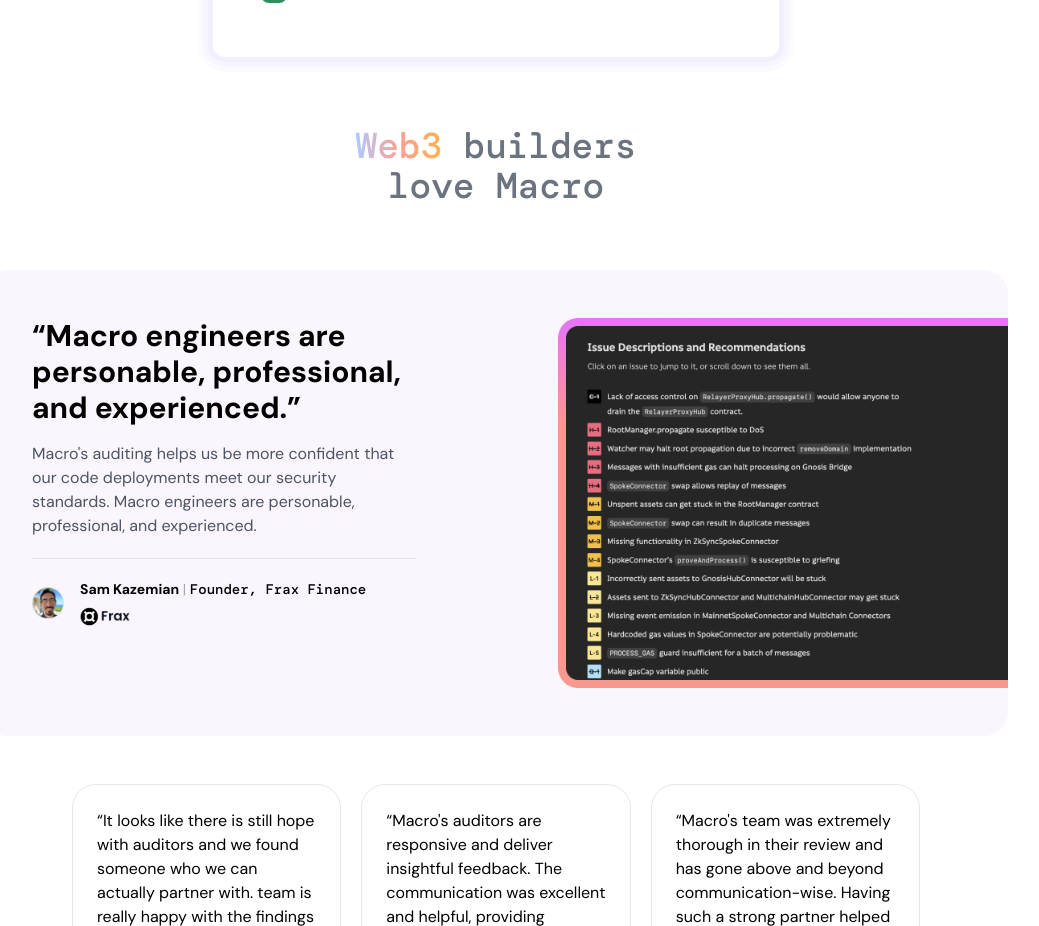
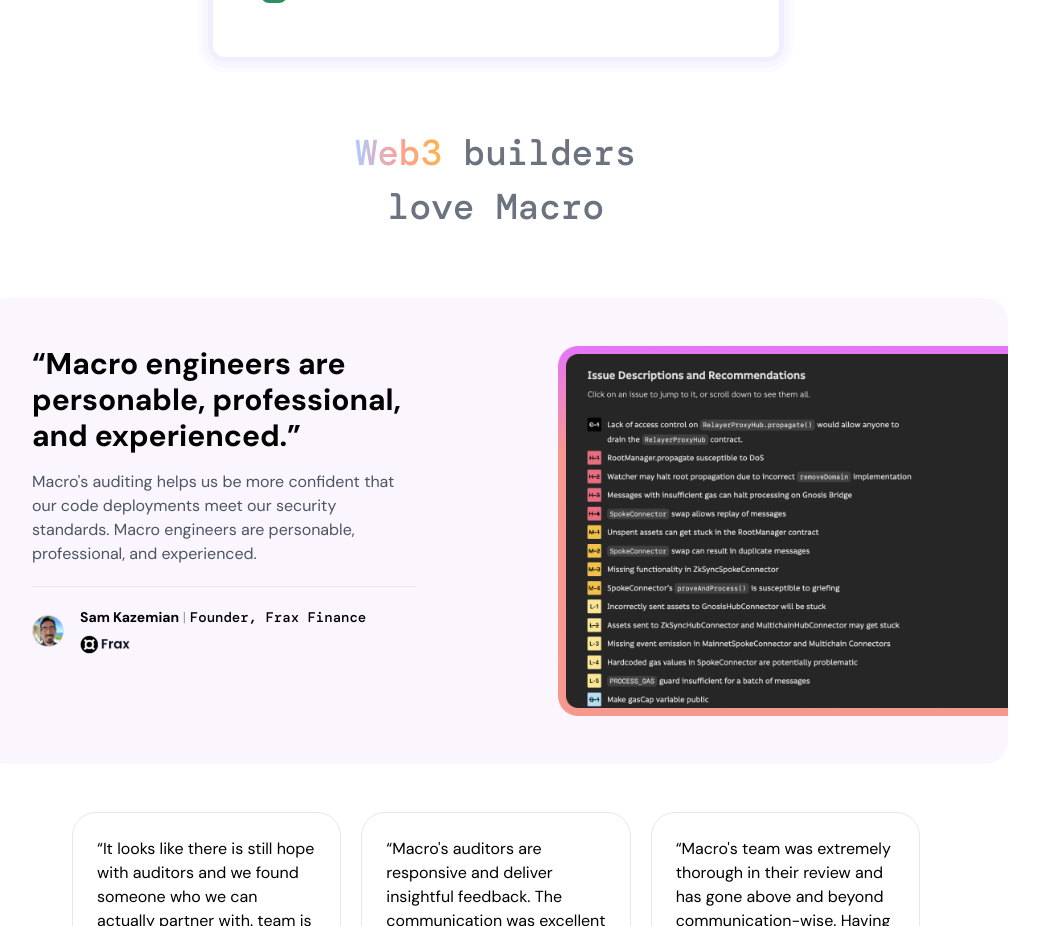
Before and after one commit to snowball-tools/website-example, a Next.js app: page / in a window 1280 px wide. Shown: the part 1040-1966 px from the top of the page, without its empty margins (144-1183 px from the left). Built offline with nearby package versions, Linux system fonts and the light colour scheme; a web font is replaced by a local one.

Commit message:
refact: implement StandaloneHeading component

```diff
--- a/src/app/page.tsx
+++ b/src/app/page.tsx
@@ -5,6 +5,7 @@ import Footer from '@/components/Footer';
 import RequestAudit from '@/components/RequestAudit';
 import TestimonialHighlight from '@/components/TestimonialHighlight';
 import TestimonialWall from '@/components/TestimonialWall';
+import StandaloneHeading from '@/components/StandaloneHeading';
 
 export default function Home() {
   return (
@@ -12,11 +13,9 @@ export default function Home() {
       <Header />
       <HeroHome />
       <DetailAuditReportsTab />
-      <section className="max-w-sm mx-auto text-center text-gray-500">
-        <h1 className="text-3xl mb-16 font-mono sm:text-4xl">
-          <span className="gradient-text">Web3</span> builders <br /> love Macro
-        </h1>
-      </section>
+      <StandaloneHeading>
+        <span className="gradient-text">Web3</span> builders <br /> love Macro
+      </StandaloneHeading>
       <TestimonialHighlight />
       <TestimonialWall />
       <RequestAudit />
--- /dev/null
+++ b/src/components/StandaloneHeading/StandaloneHeading.tsx
@@ -0,0 +1,13 @@
+type StandaloneHeadingProps = {
+  children: React.ReactNode;
+};
+
+const StandaloneHeading = ({ children }: StandaloneHeadingProps) => {
+  return (
+    <section className="max-w-sm mx-auto text-center text-gray-500">
+      <h1 className="text-3xl mb-16 font-mono sm:text-4xl sm:leading-normal">{children}</h1>
+    </section>
+  );
+};
+
+export default StandaloneHeading;
--- /dev/null
+++ b/src/components/StandaloneHeading/index.ts
@@ -0,0 +1,3 @@
+import StandaloneHeading from './StandaloneHeading';
+
+export default StandaloneHeading;
```
